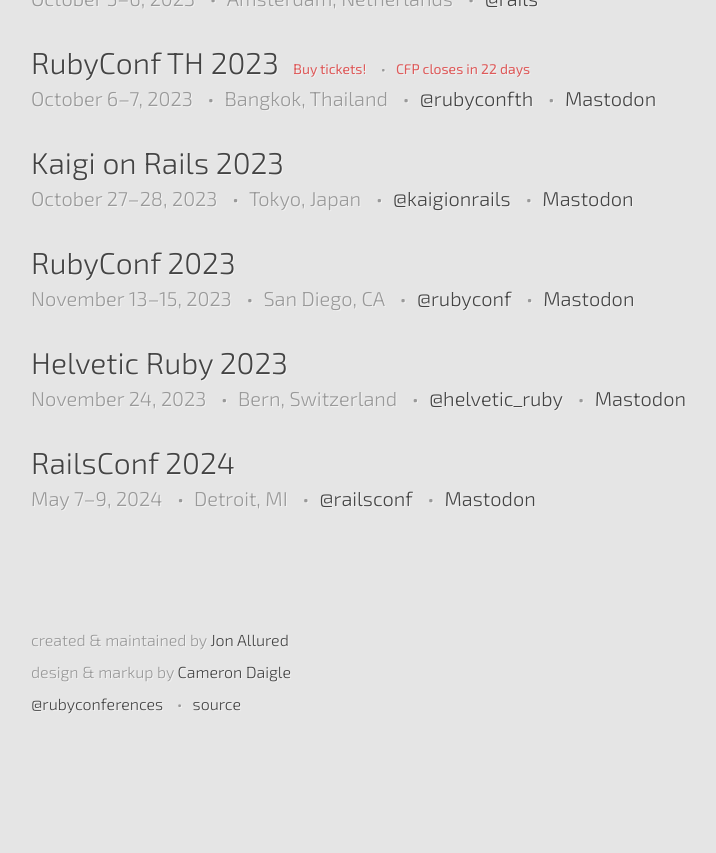
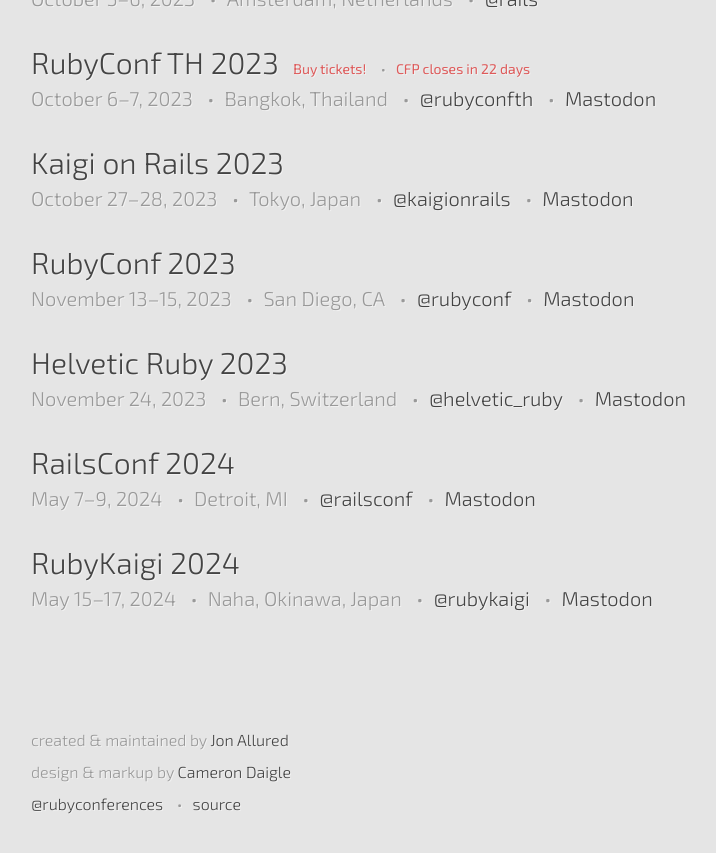
Before and after one commit to ruby-conferences/ruby-conferences.github.io, a Jekyll site: the page built from index.html, in a window 1280 px wide and 900 px high, scrolled down 1618 px. Shown: the top 853 px of the window, without its empty margins (209-925 px from the left). Built offline with Jekyll 4.4.1, drawn with Linux system fonts in a browser that asks for light colours; before the commit the page ends 2418 px from its top, so only the background shows below that.

Commit message:
Add RubyKaigi 2024

```diff
--- a/_data/conferences.yml
+++ b/_data/conferences.yml
@@ -2323,3 +2323,11 @@
   url: https://www.railsconf.com
   twitter: railsconf
   mastodon: https://ruby.social/@railsconf
+
+- name: RubyKaigi 2024
+  location: Naha, Okinawa, Japan
+  start_date: 2024-05-15
+  end_date: 2024-05-17
+  url: https://rubykaigi.org
+  twitter: rubykaigi
+  mastodon: https://ruby.social/@rubykaigi
```
